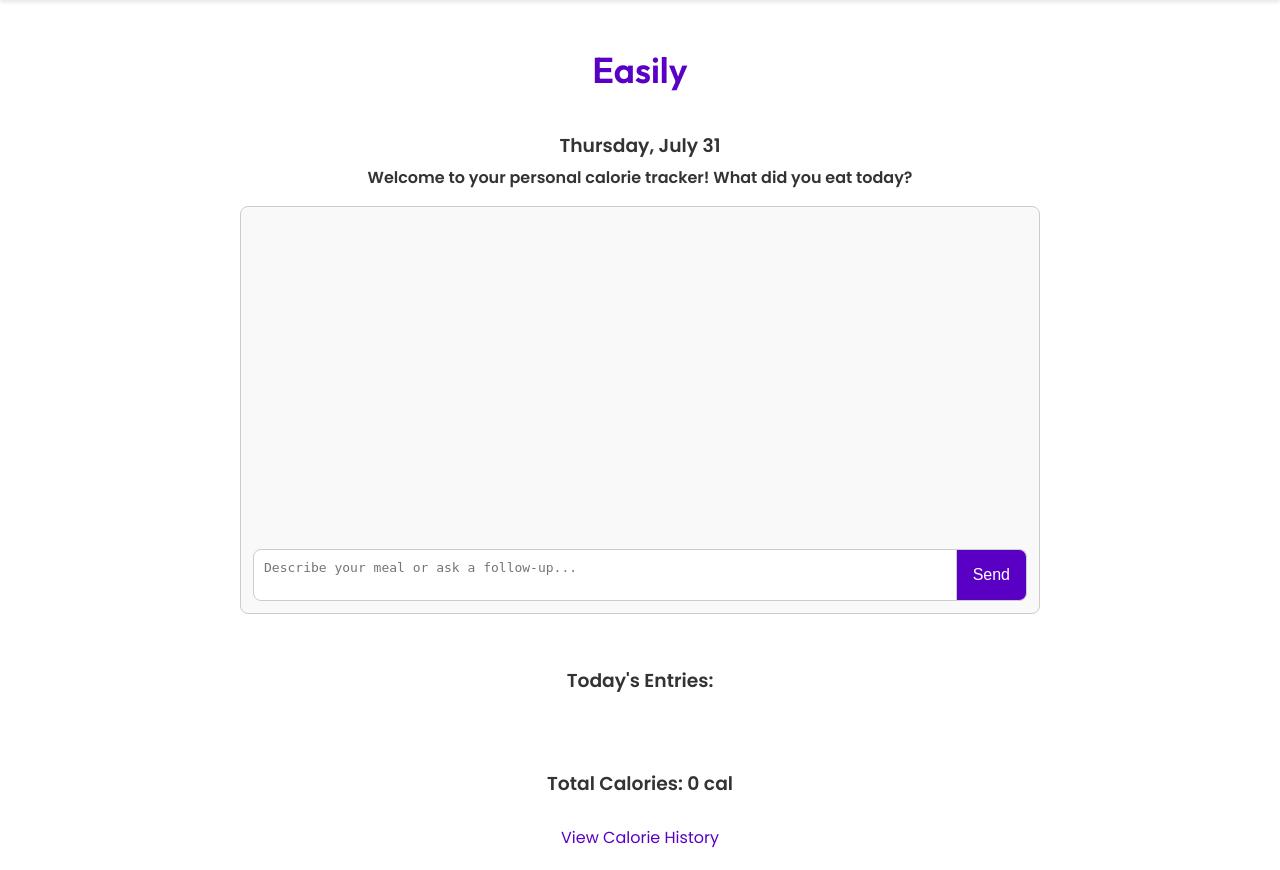
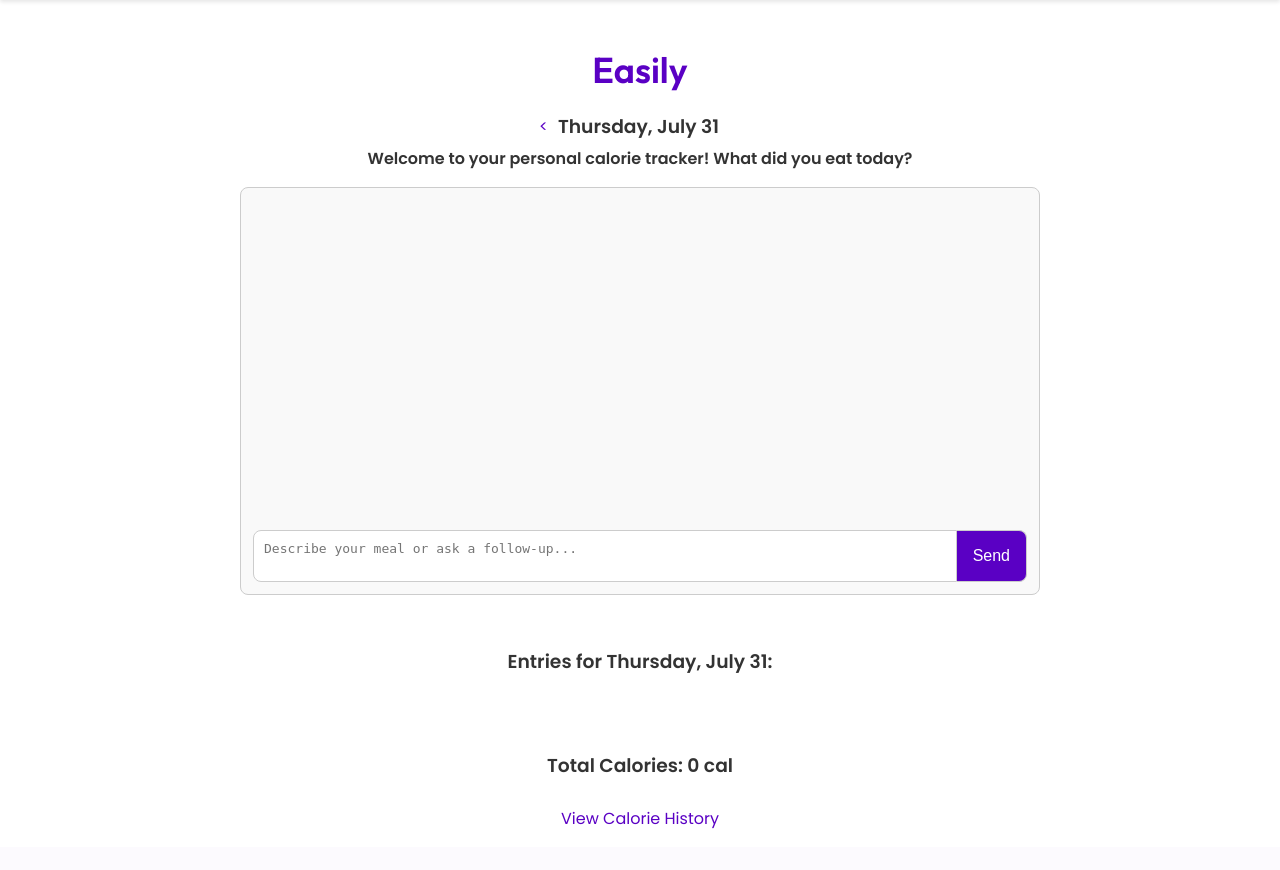
Before and after one commit to briancurley27/Easily, a Flask app: page / in a window 1280 px wide. Shown: the part 53-923 px from the top of the page. After the commit the page ends 882 px from the top, so only its background shows below. Run offline with Flask 3, Linux system fonts and the light colour scheme; the visitor is signed in with stand-in values (Sample User, id 1); data that the repository does not hold is empty.

Commit message:
Added previous day editing

```diff
--- a/Templates/history.html
+++ b/Templates/history.html
@@ -39,7 +39,7 @@
   <ul style="list-style: none; padding: 0;">
     {% for date, total in daily_totals %}
       <li>
-        <a href="{{ url_for('view_day', date=date) }}">{{ date|datetimeformat("%A, %B %d") }}</a> - {{ total }} cal
+        <a href="{{ url_for('index', date=date) }}">{{ date|datetimeformat("%A, %B %d") }}</a> - {{ total }} cal
       </li>
     {% endfor %}
   </ul>
--- a/Templates/index.html
+++ b/Templates/index.html
@@ -4,7 +4,18 @@
 
 {% block content %}
 <div style="width: 100%; display: flex; flex-direction: column; align-items: center; justify-content: center;">
-  <h3 style="margin-bottom: 5px;">{{ formatted_today }}</h3>
+  <div style="display:flex; align-items:center; gap:10px; margin-bottom:5px;">
+    <a href="{{ url_for('index', date=prev_date) }}">&lt;</a>
+    <h3 style="margin:0;">{{ formatted_today }}</h3>
+    {% if not is_today %}
+      <a href="{{ url_for('index', date=next_date) }}">&gt;</a>
+    {% else %}
+      <span style="width:12px;"></span>
+    {% endif %}
+  </div>
+  {% if not is_today %}
+    <a href="{{ url_for('index') }}" style="margin-top:8px; display:block;">Back to Today</a>
+  {% endif %}
   <h4 style="margin-top: 0; margin-bottom: 16px;">Welcome to your personal calorie tracker! What did you eat today?</h4>
 
   <div style="max-width: 800px; width: 100%; margin: 0 auto 20px auto;">
@@ -61,6 +72,7 @@
 
       <!-- Input + Send button (styled together) -->
       <form method="post" style="display: flex; flex-direction: column; gap: 8px; margin-top: 10px;">
+        <input type="hidden" name="date" value="{{ today }}">
         <div style="display: flex; align-items: stretch;">
           <textarea name="user_input" rows="2" placeholder="Describe your meal or ask a follow-up..." style="
             flex: 1;
@@ -90,6 +102,7 @@
       <div style="margin-top: 20px;">
         <h4 style="text-align: center;">Foods Detected:</h4>
         <form method="post" action="{{ url_for('add') }}" style="text-align: center;">
+          <input type="hidden" name="date" value="{{ today }}">
           <ul style="list-style-type: none; padding-left: 0;">
             {% for food in parsed_foods %}
               {% set idx = loop.index0 %}
@@ -109,7 +122,7 @@
   </div>
 
   <!-- Daily Entries -->
-  <h3 style="margin-top: 32px;">Today's Entries:</h3>
+  <h3 style="margin-top: 32px;">Entries for {{ formatted_today }}:</h3>
   <div style="display: flex; justify-content: center;">
     <ul style="list-style: none; padding: 0; text-align: left;">
       {% for entry in entries %}
--- a/app.py
+++ b/app.py
@@ -2,7 +2,7 @@ from flask import Flask, render_template, request, redirect, url_for, flash, ses
 from flask_login import LoginManager, login_user, login_required, logout_user, current_user
 from werkzeug.security import generate_password_hash, check_password_hash
 from flask_session import Session
-from datetime import datetime
+from datetime import datetime, timedelta
 from zoneinfo import ZoneInfo
 import sqlite3, os, re, uuid, json
 from openai import OpenAI
@@ -100,14 +100,23 @@ def datetimeformat(value, format='%A, %B %d'):
 @app.route('/', methods=['GET', 'POST'])
 @login_required
 def index():
-    today = get_today()
-    today_entries = FoodLog.query.filter_by(user_id=current_user.id, date=today).all()
-    total_calories = sum(entry.calories for entry in today_entries)
+    date = request.values.get('date', get_today())
+    entries_for_day = FoodLog.query.filter_by(user_id=current_user.id, date=date).all()
+    total_calories = sum(entry.calories for entry in entries_for_day)
 
     try:
-        formatted_today = datetime.strptime(today, '%Y-%m-%d').strftime('%A, %B %d')
-    except:
-        formatted_today = today
+        formatted_today = datetime.strptime(date, '%Y-%m-%d').strftime('%A, %B %d')
+    except Exception:
+        formatted_today = date
+
+    # determine previous and next dates for navigation
+    try:
+        curr_dt = datetime.strptime(date, '%Y-%m-%d')
+        prev_date = (curr_dt - timedelta(days=1)).strftime('%Y-%m-%d')
+        next_date = (curr_dt + timedelta(days=1)).strftime('%Y-%m-%d')
+    except Exception:
+        prev_date = next_date = date
+    is_today = (date == get_today())
 
     # ----------- ChatGPT Estimator Logic -----------
     if 'messages' not in session:
@@ -150,18 +159,21 @@ def index():
 
     return render_template(
         "index.html",
-        entries=today_entries,
+        entries=entries_for_day,
         total=total_calories,
-        today=today,
+        today=date,
         formatted_today=formatted_today,
         messages=session['messages'],
-        parsed_foods=parsed_foods
+        parsed_foods=parsed_foods,
+        prev_date=prev_date,
+        next_date=next_date,
+        is_today=is_today
     )
 
 @app.route('/add', methods=['POST'])
 @login_required
 def add():
-    today = get_today()
+    date = request.form.get('date', get_today())
     selected = request.form.getlist('selected')
     entries_to_add = []
 
@@ -182,14 +194,14 @@ def add():
     for entry in entries_to_add:
         new_entry = FoodLog(
             user_id=current_user.id,
-            date=today,
+            date=date,
             food=entry["food"],
             quantity=entry.get("quantity", ""),
             calories=entry["calories"]
         )
         db.session.add(new_entry)
     db.session.commit()
-    return redirect(url_for('index'))
+    return redirect(url_for('index', date=date))
 
 @app.route('/history')
 @login_required
@@ -210,13 +222,8 @@ def history():
 @app.route('/day/<date>')
 @login_required
 def view_day(date):
-    entries = FoodLog.query.filter_by(user_id=current_user.id, date=date).all()
-    total = sum(entry.calories for entry in entries)
-    try:
-        formatted_date = datetime.strptime(date, '%Y-%m-%d').strftime('%A %B %d, %Y')
-    except:
-        formatted_date = date
-    return render_template("day.html", entries=entries, total=total, formatted_date=formatted_date)
+     # maintain backward compatibility with old view route
+    return redirect(url_for('index', date=date))
 
 @app.route("/delete/<date>/<int:entry_id>")
 @login_required
@@ -225,7 +232,7 @@ def delete(date, entry_id):
     if entry:
         db.session.delete(entry)
         db.session.commit()
-    return redirect(url_for('index' if date == get_today() else 'view_day', date=date))
+    return redirect(url_for('index', date=date))
 
 @app.route('/signup', methods=['GET', 'POST'])
 def signup():
```
Also changed, not shown: 1 other file.
